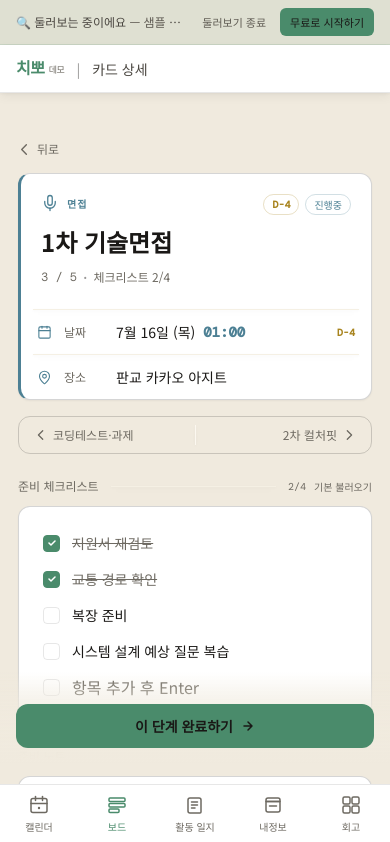
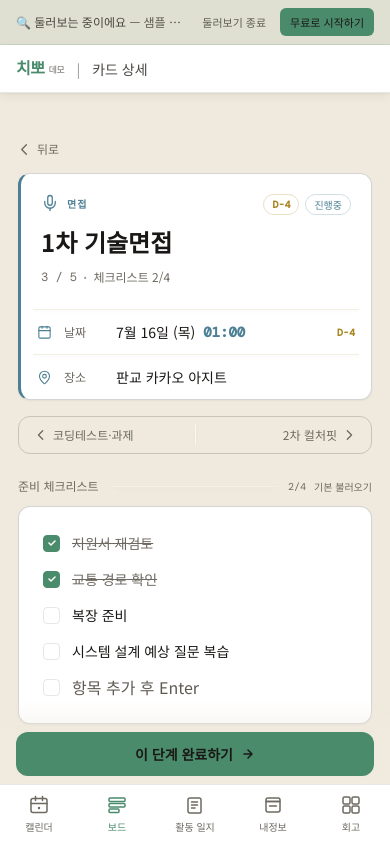
Before and after one commit to jjang6251/chwippo-front, a React (Vite) app: page /demo/board/demo-a1/steps/demo-a1-s2 in a window 390 px wide. Shown: the top 842 px of the page. Built offline with nearby package versions, Linux system fonts and the light colour scheme; no server answers; a web font is replaced by a local one.

Commit message:
fix: 스텝 완료 버튼 위치 보정 — 앱 바닥 밀착·웹 탭바 밀착

```diff
--- a/src/pages/StepPage.tsx
+++ b/src/pages/StepPage.tsx
@@ -2,6 +2,7 @@ import { useRef, useState } from 'react'
 import { useParams } from 'react-router-dom'
 import { useDemoNavigate } from '@/hooks/useDemoNavigate'
 import { useDemoMode } from '@/contexts/demoMode'
+import { useNativeMode } from '@/hooks/useNativeMode'
 import { goBack } from '@/utils/navigation'
 import dayjs from 'dayjs'
 import { useApplication, useUpdateApplication, useUpdateCurrentStep } from '@/hooks/useApplications'
@@ -18,6 +19,7 @@ export function StepPage() {
   const { id: appId, stepId } = useParams<{ id: string; stepId: string }>()
   const navigate = useDemoNavigate()
   const isDemo = useDemoMode()
+  const isNative = useNativeMode()
 
   const { data: app, isLoading } = useApplication(appId!)
   const sortedSteps = app ? [...app.steps].sort((a, b) => a.orderIndex - b.orderIndex) : []
@@ -402,10 +404,12 @@ export function StepPage() {
         />
       </div>
 
-      {/* ── 이 단계 완료하기 버튼 (fixed bottom) ─────── */}
+      {/* ── 이 단계 완료하기 버튼 (fixed bottom) ───────
+          웹 모바일은 MobileNav(실측 60px·z-50) 바로 위에 붙임: pb = 60 + 8(간격) + safe-area.
+          그라데이션이 탭바까지 이어져 버튼 아래 틈으로 콘텐츠가 비치지 않음. 네이티브는 탭바가 숨겨져 pb-4 로 바닥 밀착 */}
       {isCurrentStep && (
-        <div className="fixed bottom-20 lg:bottom-0 left-0 right-0 z-20 pointer-events-none">
-          <div className="max-w-2xl mx-auto px-4 sm:px-6 pb-4 pt-8 bg-gradient-to-t from-bg via-bg/95 to-transparent pointer-events-auto">
+        <div className="fixed bottom-0 left-0 right-0 z-20 pointer-events-none">
+          <div className={`max-w-2xl mx-auto px-4 sm:px-6 pt-8 ${isNative ? 'pb-4' : 'pb-[calc(68px+env(safe-area-inset-bottom,0px))] lg:pb-4'} bg-gradient-to-t from-bg via-bg/95 to-transparent pointer-events-auto`}>
             <button
               onClick={handleCompleteStep}
               className="w-full bg-brand hover:bg-accent active:bg-accent-hover text-text-primary font-semibold text-sm py-3 rounded-xl transition-colors flex items-center justify-center gap-2"
```
